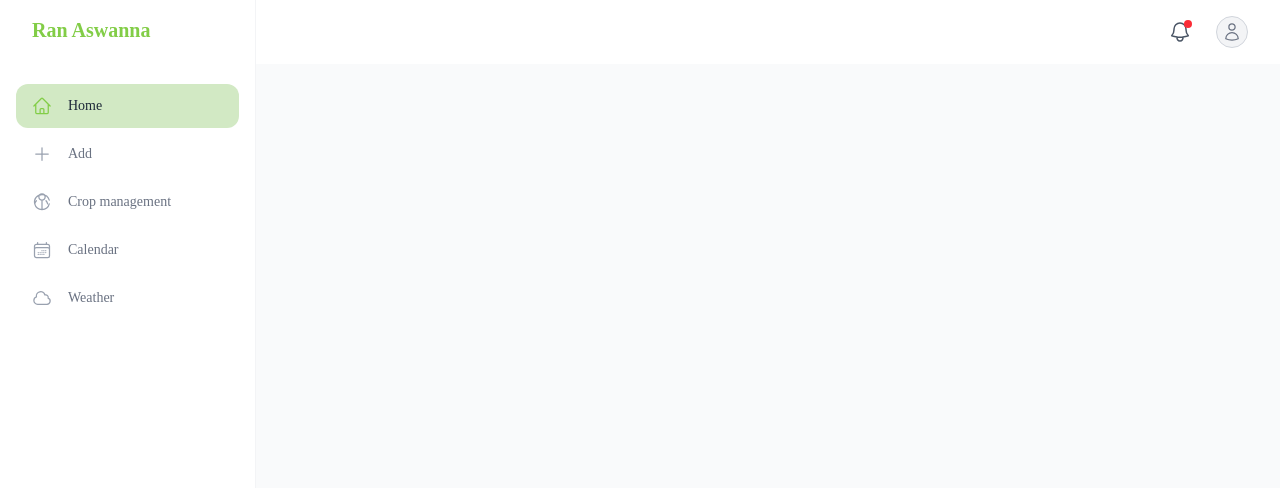
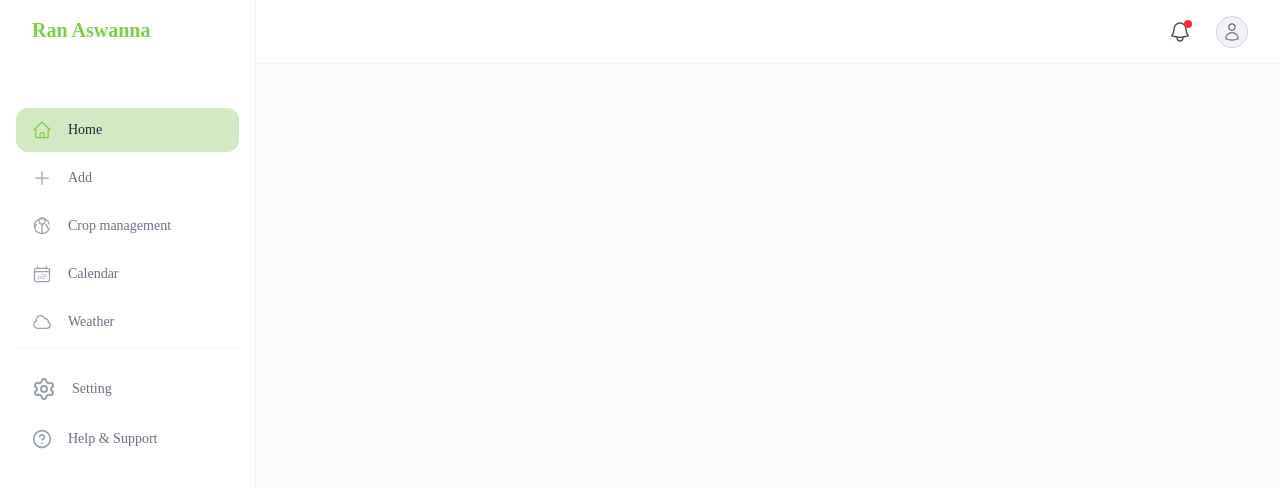
Before and after one commit to rukshan-premathilaka/ran-aswanu-client, a React (Vite) app: page / in a window 1280 px wide. Shown: the top 488 px of the page. Built offline with nearby package versions, Linux system fonts and the light colour scheme.

Commit message:
dashboard layout done

```diff
--- a/package.json
+++ b/package.json
@@ -14,7 +14,7 @@
     "@capacitor/cli": "^8.3.4",
     "@capacitor/core": "^8.3.4",
     "axios": "^1.16.1",
-    "lucide-react": "^1.17.0",
+    "lucide-react": "^1.23.0",
     "react": "^19.2.6",
     "react-dom": "^19.2.6",
     "react-router-dom": "^7.18.0"
--- a/src/layouts/Dashboard.jsx
+++ b/src/layouts/Dashboard.jsx
@@ -1,7 +1,10 @@
 import { useState } from 'react';
+import {CircleHelp} from "lucide-react";
 
 const DashboardLayout = ({ children }) => {
     const [activeMenu, setActiveMenu] = useState('Home');
+
+    const [isMobileOpen, setIsMobileOpen] = useState(false);
 
 
     const menuItems = [
@@ -11,22 +14,63 @@ const DashboardLayout = ({ children }) => {
         { name: 'Calendar', icon: <svg xmlns="http://www.w3.org/2000/svg" fill="none" viewBox="0 0 24 24" strokeWidth={1.5} stroke="currentColor" className="w-5 h-5"><path strokeLinecap="round" strokeLinejoin="round" d="M6.75 3v2.25M17.25 3v2.25M3 18.75V7.5a2.25 2.25 0 0 1 2.25-2.25h13.5A2.25 2.25 0 0 1 21 7.5v11.25m-18 0A2.25 2.25 0 0 0 5.25 21h13.5A2.25 2.25 0 0 0 21 18.75m-18 0v-7.5A2.25 2.25 0 0 1 5.25 9h13.5A2.25 2.25 0 0 1 21 11.25v7.5m-9-6h.008v.008H12v-.008ZM12 15h.008v.008H12V15Zm0 2.25h.008v.008H12v-.008ZM9.75 15h.008v.008H9.75V15Zm0 2.25h.008v.008H9.75v-.008ZM7.5 15h.008v.008H7.5V15Zm0 2.25h.008v.008H7.5v-.008Zm6.75-4.5h.008v.008h-.008v-.008Zm0 2.25h.008v.008h-.008V15Zm0 2.25h.008v.008h-.008v-.008Zm2.25-4.5h.008v.008H16.5v-.008Zm0 2.25h.008v.008H16.5V15Z" /></svg> },
         { name: 'Weather', icon: <svg xmlns="http://www.w3.org/2000/svg" fill="none" viewBox="0 0 24 24" strokeWidth={1.5} stroke="currentColor" className="w-5 h-5"><path strokeLinecap="round" strokeLinejoin="round" d="M2.25 15a4.5 4.5 0 0 0 4.5 4.5H18a3.75 3.75 0 0 0 1.332-7.257 3 3 0 0 0-3.758-3.848 5.25 5.25 0 0 0-10.233 2.33A4.502 4.502 0 0 0 2.25 15Z" /></svg> }
     ];
+    const ButtomMenuItem = [
+        {name: 'Setting',
+            icon: <svg xmlns="http://www.w3.org/2000/svg" width="24" height="24" viewBox="0 0 24 24" fill="none"
+                       stroke="currentColor" stroke-width="2" stroke-linecap="round" stroke-linejoin="round"
+                       className="lucide lucide-settings-icon lucide-settings">
+                <path
+                    d="M9.671 4.136a2.34 2.34 0 0 1 4.659 0 2.34 2.34 0 0 0 3.319 1.915 2.34 2.34 0 0 1 2.33 4.033 2.34 2.34 0 0 0 0 3.831 2.34 2.34 0 0 1-2.33 4.033 2.34 2.34 0 0 0-3.319 1.915 2.34 2.34 0 0 1-4.659 0 2.34 2.34 0 0 0-3.32-1.915 2.34 2.34 0 0 1-2.33-4.033 2.34 2.34 0 0 0 0-3.831A2.34 2.34 0 0 1 6.35 6.051a2.34 2.34 0 0 0 3.319-1.915"/>
+                <circle cx="12" cy="12" r="3"/>
+            </svg>
+
+        },
+        {name: 'Help & Support', icon:<CircleHelp className="w-5 h-5"/>
+
+        }
+    ];
+
 
     return (
-        <div className="w-full h-screen flex bg-gray-50 overflow-hidden">
+        <div className="w-full h-screen flex bg-gray-50 overflow-hidden relative">
 
-            {/* left side menu bar */}
-            <div className="w-64 h-screen bg-white border-r border-gray-100 p-4 flex flex-col hidden md:flex">
-                <div className="mb-10 px-4">
-                    <span className="text-xl font-bold text-brandGreen">Ran Aswanna</span>
+            {/* 1. Backdrop */}
+            {isMobileOpen && (
+                <div
+                    className="fixed inset-0 bg-black/40 z-40 md:hidden transition-opacity duration-300"
+                    onClick={() => setIsMobileOpen(false)}
+                />
+            )}
+
+            {/* 2. Side Menu Bar  */}
+            <div
+                className={`w-64 h-screen bg-white border-r border-gray-100 p-4 flex flex-col fixed inset-y-0 left-0 z-50 transition-transform duration-300 ease-in-out md:relative md:translate-x-0 ${
+                isMobileOpen ? 'translate-x-0' : '-translate-x-full'
+            }`}>
+
+
+                <div className="flex items-center justify-between mb-10 px-4">
+                    <span className="text-xl font-bold text-brandGreen mb-6">Ran Aswanna</span>
+
+
+                    <button className="md:hidden text-gray-500 hover:text-gray-800" onClick={() => setIsMobileOpen(false)}>
+                        <svg xmlns="http://www.w3.org/2000/svg" fill="none" viewBox="0 0 24 24" strokeWidth={2} stroke="currentColor" className="w-6 h-6">
+                            <path strokeLinecap="round" strokeLinejoin="round" d="M6 18 18 6M6 6l12 12" />
+                        </svg>
+                    </button>
                 </div>
+
+
                 <nav className="flex-1 space-y-1">
                         {menuItems.map((item) => {
                             const isActive = activeMenu === item.name;
                             return (
                                 <button
                                     key={item.name}
-                                onClick={() => setActiveMenu(item.name)}
+                                    onClick={() => {
+                                        setActiveMenu(item.name);
+                                        setIsMobileOpen(false);
+                                    }}
                                     className={`w-full flex items-center gap-4 px-4 py-3 rounded-xl text-sm font-medium transition-all duration-200 cursor-pointer ${
                                         isActive
                                             ? 'bg-[#D2E9C4] text-gray-800'
@@ -40,14 +84,53 @@ const DashboardLayout = ({ children }) => {
                                 </button>
                             );
                         })}
+
+                    {/*Setting && Help buttons*/}
+                    <div className="mt-auto pt-4 border-t border-gray-100 space-y-1 ">
+                                {ButtomMenuItem.map((item) => {
+                                    const isActive = activeMenu === item.name;
+                                    return (
+                                        <button
+                                            key={item.name}
+                                            onClick={() => {
+                                                setActiveMenu(item.name);
+                                                setIsMobileOpen(false);
+                                            }}
+                                            className={`w-full flex items-center gap-4 px-4 py-3 rounded-xl text-sm font-medium transition-all duration-200 cursor-pointer ${
+                                                isActive
+                                                    ? 'bg-[#D2E9C4] text-gray-800'
+                                                    : 'text-gray-500 hover:bg-gray-50 hover:text-gray-800'
+                                            }`}
+                                         >
+                                            <span className={isActive ? 'text-brandGreen' : 'text-gray-400'}>
+                                                {item.icon}
+                                            </span>
+                                            {item.name}
+                                        </button>
+                                    );
+                                })}
+                    </div>
+
                 </nav>
             </div>
 
-            {/*Rightside content*/}
+            {/* 3. Rightside content */}
             <div className="flex-1 flex flex-col h-full overflow-hidden">
 
-                {/*Header*/}
-                <header className="w-full h-16 bg-white flex items-center justify-end px-8 relative">
+                {/* Header */}
+                <header className="w-full h-16 bg-white flex items-center justify-between md:justify-end px-8 relative border-b border-gray-100">
+
+
+                    <button
+                        onClick={() => setIsMobileOpen(true)}
+                        className="md:hidden text-gray-700 p-1 rounded-lg hover:bg-gray-100 cursor-pointer"
+                    >
+                        <svg xmlns="http://www.w3.org/2000/svg" fill="none" viewBox="0 0 24 24" strokeWidth={2.5} stroke="currentColor" className="w-6 h-6">
+                            <path strokeLinecap="round" strokeLinejoin="round" d="M3.75 6.75h16.5M3.75 12h16.5m-16.5 5.25h16.5" />
+                        </svg>
+                    </button>
+
+                   {/*notification and profile icon*/}
                     <div className="flex items-center gap-4">
                         {/* Notification Bell */}
                         <button className="relative p-2 text-gray-600 hover:bg-gray-50 rounded-full cursor-pointer">
@@ -66,7 +149,7 @@ const DashboardLayout = ({ children }) => {
                     </div>
                 </header>
 
-                {/*dynamic children */}
+                {/* Dynamic Children Content */}
                 <main className="flex-1 overflow-y-auto p-8">
                     {children}
                 </main>
```
Also changed, not shown: src/page/example.txt (added), 1 other file (tests, documents, lock files or other folders). Lines whose indentation alone changed are shown as unchanged.
